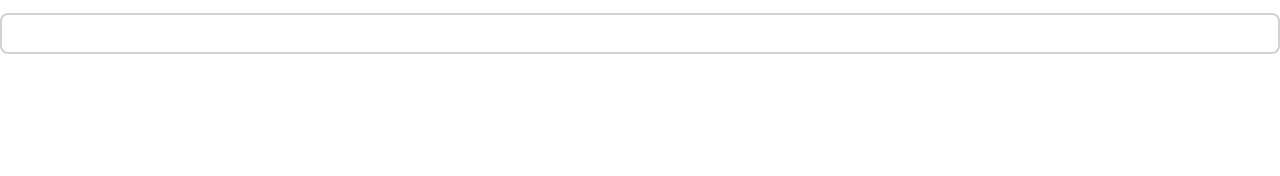
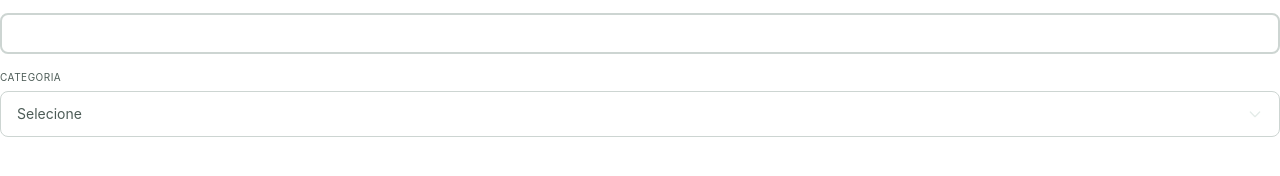
Before and after one commit to Matheus07of/Refund, a React (Vite) app: page / in a window 1280 px wide. Shown: the part 286-462 px from the top of the page. Built offline with nearby package versions, Linux system fonts and the light colour scheme.

Commit message:
Implementa componente select

```diff
--- a/package.json
+++ b/package.json
@@ -12,6 +12,7 @@
   "dependencies": {
     "@phosphor-icons/react": "^2.1.10",
     "@tailwindcss/vite": "^4.3.3",
+    "lucide-react": "^1.57.0",
     "react": "^19.2.8",
     "react-dom": "^19.2.8",
     "tailwindcss": "^4.3.3"
--- a/src/App.tsx
+++ b/src/App.tsx
@@ -1,4 +1,5 @@
 import { useState } from "react";
+import { Select } from "./components/Select"
 import { Button } from "./components/Button";
 import { Input } from "./components/Input";
 import { RemoveButton } from "./components/RemoveButton";
@@ -20,5 +21,6 @@ export default function App() {
       setInputValue(event.target.value)
     }}/>
     {inputValue}
+    <Select/>
   </section>
 }
--- /dev/null
+++ b/src/components/Select.tsx
@@ -0,0 +1,97 @@
+import { useState } from 'react';
+
+const CATEGORIAS = [
+  'Alimentação',
+  'Hospedagem',
+  'Transporte',
+  'Serviços',
+  'Outros',
+];
+
+export function Select() {
+  const [isOpen, setIsOpen] = useState(false);
+  const [selected, setSelected] = useState('');
+
+  function handleSelect(item: string) {
+    setSelected(item);
+    setIsOpen(false);
+  }
+
+  return (
+    <div className="relative w-full flex flex-col gap-1.5 font-sans">
+      <label
+        className={`text-label font-label-regular uppercase tracking-wider transition-colors ${
+          isOpen ? 'text-product-green-100' : 'text-gray-200'
+        }`}
+      >
+        Categoria
+      </label>
+
+      <button
+        type="button"
+        onClick={() => setIsOpen(!isOpen)}
+        className={`w-full flex items-center justify-between px-4 py-3 bg-white rounded-lg border text-sm transition-colors outline-none ${
+          isOpen
+            ? 'border-product-green-100 ring-1 ring-product-green-100'
+            : 'border-gray-300 hover:border-gray-300'
+        }`}
+      >
+        <span className={selected ? 'text-gray-200' : 'text-gray-200'}>
+          {selected || 'Selecione'}
+        </span>
+
+        <svg
+          className={`w-4 h-4 transition-transform ${
+            isOpen ? 'text-product-green-100 rotate-180' : 'text-gray-400'
+          }`}
+          fill="none"
+          stroke="currentColor"
+          strokeWidth="2"
+          viewBox="0 0 24 24"
+        >
+          <path strokeLinecap="round" strokeLinejoin="round" d="M19 9l-7 7-7-7" />
+        </svg>
+      </button>
+
+      {isOpen && (
+        <ul className="absolute top-[calc(100%+4px)] left-0 w-full bg-white border border-gray-300 rounded-lg shadow-lg py-1 z-20">
+          {CATEGORIAS.map((item) => {
+            const isSelected = selected === item;
+
+            return (
+              <li
+                key={item}
+                onClick={() => handleSelect(item)}
+                className={`flex items-center justify-between px-4 py-2.5 text-sm cursor-pointer transition-colors ${
+                  isSelected
+                    ? 'font-bold text-gray-900 bg-gray-50'
+                    : 'text-gray-600 hover:bg-gray-50'
+                }`}
+              >
+                <span>{item}</span>
+
+                {isSelected && (
+                  <svg
+                    className="w-4 h-4 text-product-green-100"
+                    fill="none"
+                    stroke="currentColor"
+                    strokeWidth="2.5"
+                    viewBox="0 0 24 24"
+                  >
+                    <path
+                      strokeLinecap="round"
+                      strokeLinejoin="round"
+                      d="M5 13l4 4L19 7"
+                    />
+                  </svg>
+                )}
+              </li>
+            );
+          })}
+        </ul>
+      )}
+    </div>
+  );
+}
+
+export default Select;
```
Also changed, not shown: 1 other file (tests, documents, lock files or other folders).
